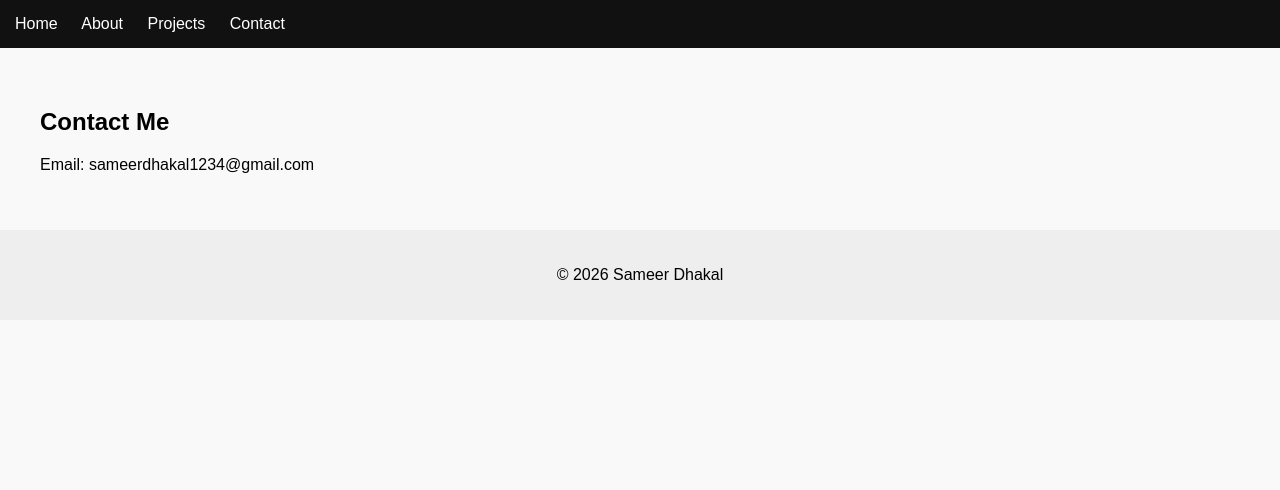
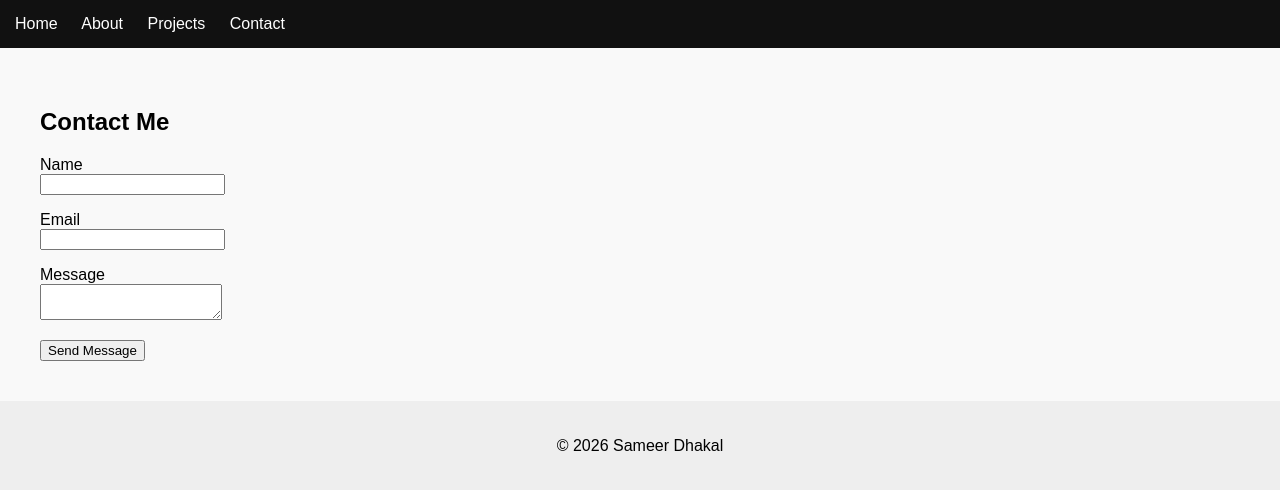
Before and after one commit to dhakalsameer/FUTURE_FS_01, a Django app: template templates/contact.html in a window 1280 px wide. Shown: the top 490 px of the page. Run offline with Django 5.2, Linux system fonts and the light colour scheme; the template is opened without the code that fills it, so the values that code supplies are empty, except form fields; tables that the repository leaves empty hold one stand-in row (values such as "Sample post"); form fields are guessed from the names that the template uses.

Commit message:
creating the contact template

```diff
--- a/templates/contact.html
+++ b/templates/contact.html
@@ -4,5 +4,29 @@
 
 {% block content %}
 <h2>Contact Me</h2>
-<p>Email: sameerdhakal1234@gmail.com</p>
+
+{% if success %}
+    <p style="color: green;">Your message has been sent successfully!</p>
+{% endif %}
+
+<form method="post">
+    {% csrf_token %}
+
+    <p>
+        {{ form.name.label_tag }}<br>
+        {{ form.name }}
+    </p>
+
+    <p>
+        {{ form.email.label_tag }}<br>
+        {{ form.email }}
+    </p>
+
+    <p>
+        {{ form.message.label_tag }}<br>
+        {{ form.message }}
+    </p>
+
+    <button type="submit">Send Message</button>
+</form>
 {% endblock %}
```
